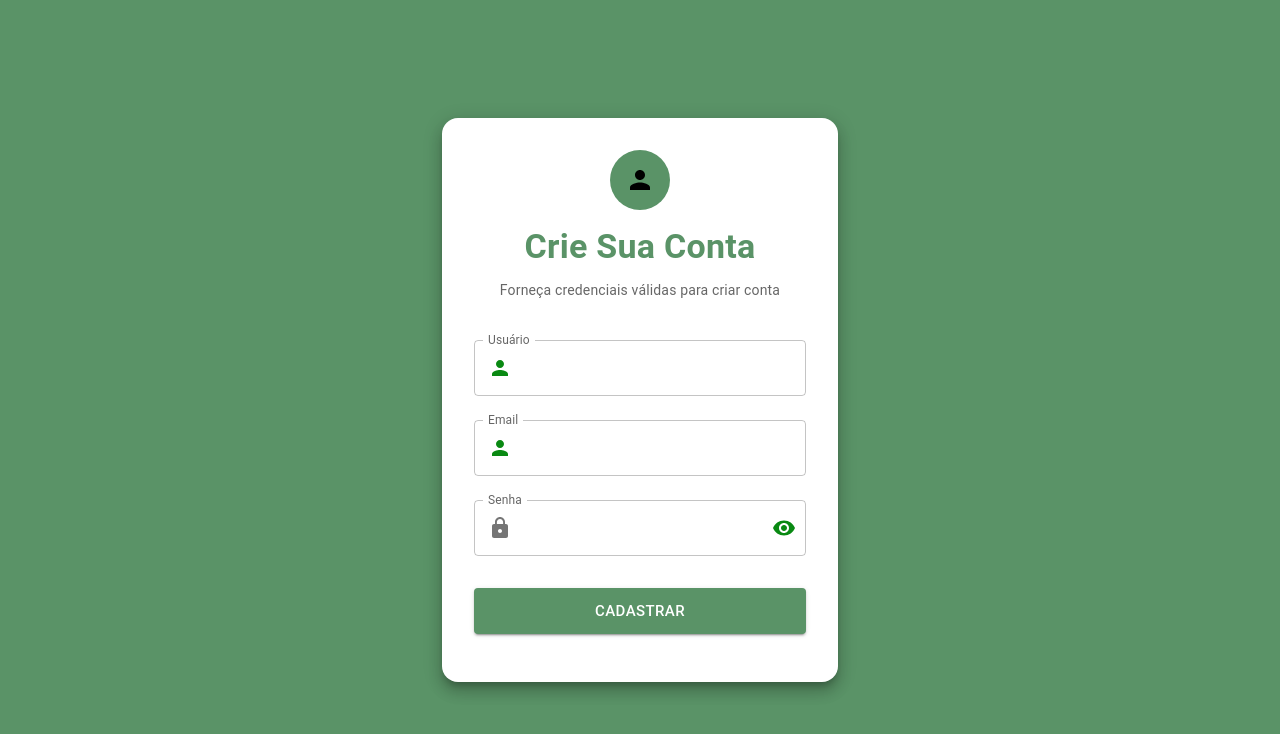
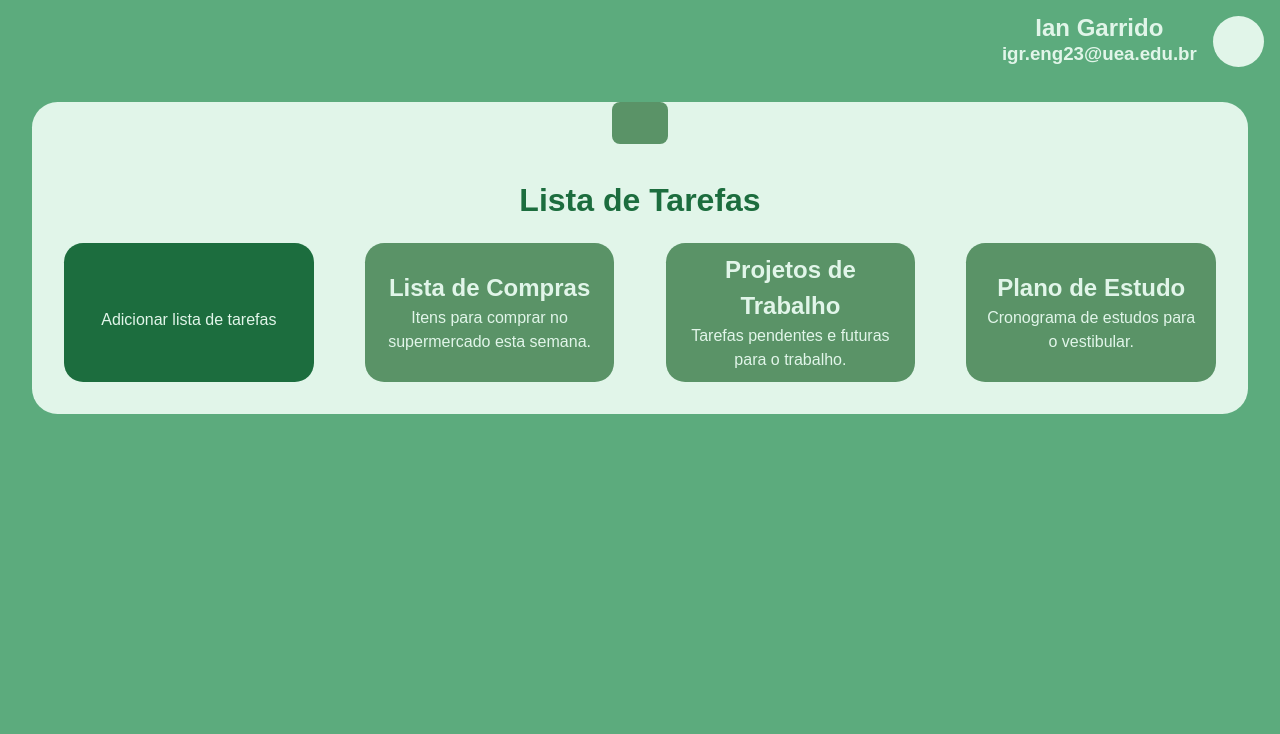
Before and after one commit to devthiagoramon/trtle-student, a React (Vite) app in the folder frontend/trtle-student-web/: page /lista_tarefas in a window 1280 px wide. Shown: the top 734 px of the page. Built offline with nearby package versions, Linux system fonts and the light colour scheme; data requests are answered from the project's data file; some icons are missing; a web font is replaced by a local one.

Commit message:
Add Login/Cadastro com fetch no Backend

```diff
--- a/frontend/trtle-student-web/src/App.jsx
+++ b/frontend/trtle-student-web/src/App.jsx
@@ -13,7 +13,7 @@ function App() {
   }, []);
   return (
     <>
-      <Cadastro/>
+      <AppRoutes/>
       <ToastContainer />
     </>
   );
--- a/frontend/trtle-student-web/src/pages/Cadastro.jsx
+++ b/frontend/trtle-student-web/src/pages/Cadastro.jsx
@@ -29,7 +29,7 @@ const validationSchema = Yup.object({
     .email("Digite um email válido")
     .required("O email é obrigatório"),
 
-  senha: Yup.string()
+  password: Yup.string()
     .min(6, "A senha deve ter no mínimo 6 caracteres")
     .max(32, "A senha deve ter no máximo 32 caracteres")
     .matches(/[a-z]/, "A senha deve conter pelo menos uma letra minúscula")
@@ -116,7 +116,7 @@ const Cadastro = () => {
             </Typography>
 
             <Formik
-              initialValues={{ username: "", email: "", senha: "" }}
+              initialValues={{ username: "", email: "",password:"" }}
               validationSchema={validationSchema}
                onSubmit={async (values, { resetForm, setSubmitting }) => {
                 try {
@@ -202,8 +202,8 @@ const Cadastro = () => {
                   <TextField
                     fullWidth
                     margin="normal"
-                    id="senha"
-                    name="senha"
+                    id="password"
+                    name="password"
                     label="Senha"
                     type={showPassword ? "text" : "password"}
                     value={values.senha}
--- a/frontend/trtle-student-web/src/pages/Login.jsx
+++ b/frontend/trtle-student-web/src/pages/Login.jsx
@@ -79,24 +79,61 @@ const Login = ({ onLogin }) => {
   const navigate = useNavigate();
 
   const handleToRegister = () =>{
-    console.log("to register");
     navigate("/cadastro");
   }
 
-  const handleSubmit = (e) => {
+  const  handleSubmit = async(e) =>{
     e.preventDefault();
+  if (!usernameInput || !passwordInput) {
+    toast.error("Por favor, preencha todos os campos.");
+    return;
+  }
 
-    const foundUser = mockUsers.find(
-      (user) => user.user.toLowerCase() === usernameInput.toLowerCase()
-    );
+  try {
+    // 1. Fazer requisição para a API
+    const response = await fetch('http://localhost:5000/auth/login', {
+      method: 'POST',
+      headers: {
+        'Content-Type': 'application/json',
+      },
+      body: JSON.stringify({
+        username: usernameInput,
+        password: passwordInput
+      }),
+    });
 
-    if (foundUser && foundUser.password === passwordInput) {
-      toast.success(`Login bem-sucedido! Bem-vindo(a), ${foundUser.user}!`);
-      navigate('/lista_tarefas')
-      if (onLogin) onLogin();
+    // 2. Verificar se a resposta foi bem-sucedida
+    if (!response.ok) {
+      const errorData = await response.json();
+      throw new Error(errorData.message || 'Erro no login');
+    }
+
+    // 3. Extrair dados da resposta
+    const data = await response.json();
+
+    // 4. Login bem-sucedido
+    toast.success(`Login bem-sucedido! Bem-vindo(a), ${data.user.username}!`);
+
+    // 5. Armazenar token (se a API retornar)
+    if (data.access_token) {
+      localStorage.setItem('token', data.access_token);
+      localStorage.setItem('user', JSON.stringify(data.user));
+    }
+
+    // 6. Navegar e chamar callback
+    navigate('/lista_tarefas');
+    if (onLogin) onLogin();
+
+  } catch (error) {
+    // 7. Tratar erros
+    console.error('Erro no login:', error);
+
+    if (error.message.includes('NetworkError') || error.message.includes('Failed to fetch')) {
+      toast.error("Erro de conexão. Verifique se o servidor está online.");
     } else {
-      toast.error("Nome de utilizador ou palavra-passe inválidos.");
+      toast.error(error.message || "Nome de utilizador ou palavra-passe inválidos.");
     }
+  }
   };
 
   const handleClickShowPassword = () => {
```
